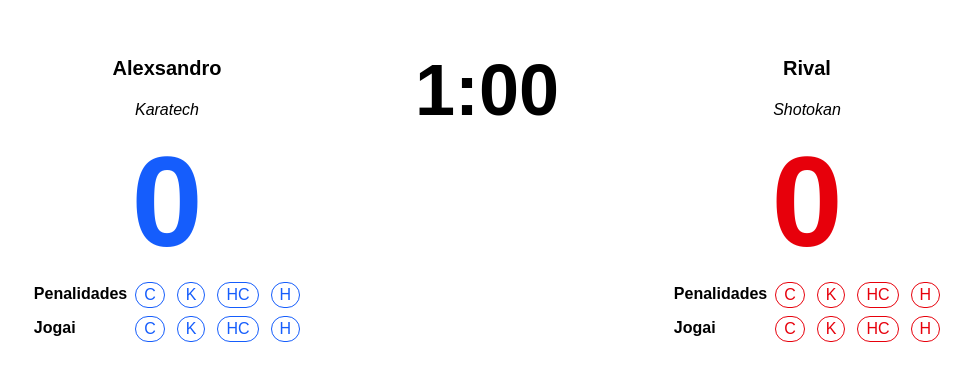
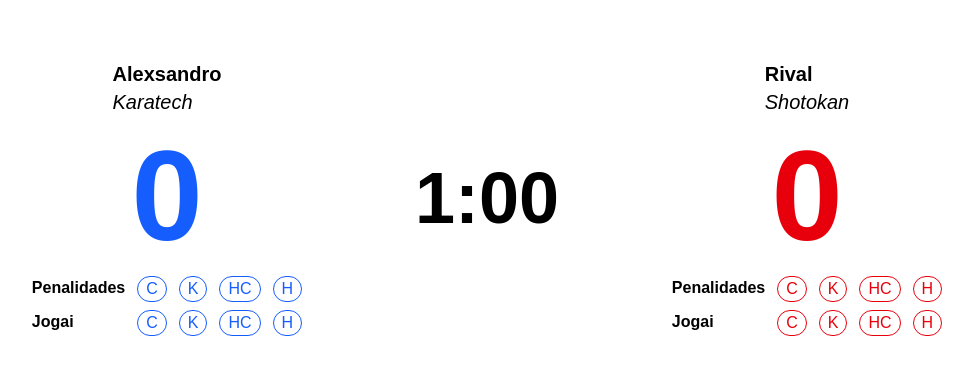
Before and after one commit to A1exsandro/scoreboard, a Next.js app: page /scoreboard in a window 1280 px wide. Shown: the part 202-582 px from the top of the page, without its empty margins (153-1126 px from the left). Built offline with nearby package versions, Linux system fonts and the light colour scheme; no server answers.

Commit message:
chore: add .env

```diff
--- a/src/app/scoreboard/page.tsx
+++ b/src/app/scoreboard/page.tsx
@@ -103,7 +103,7 @@ const Scoreboard = () => {
 
   return (
     <div className="flex flex-col w-screen h-screen justify-center">
-      {admin && (
+      {/* {admin && (
         <div className="flex justify-center space-x-4 py-4">
           <label>
             Duração:
@@ -115,13 +115,14 @@ const Scoreboard = () => {
             </select>
           </label>
         </div>
-      )}
+      )} */}
 
       <div className="relative flex">
-        <div className="text-center text-7xl font-bold rounded-full py-4 px-6 fixed w-screen">
+        <div className="fixed top-1/2 left-1/2 -translate-x-1/2 -translate-y-1/2 text-center text-7xl font-bold rounded-full py-4 px-6">
           {formatTime(timeLeft)}
         </div>
 
+        <div className="flex flex-col md:flex-row w-full h-fit gap-20 md:gap-0">
           {competitors.map((c, i) => (
             <CompetitorScore
               key={c.color}
@@ -133,6 +134,7 @@ const Scoreboard = () => {
               admin={admin}
             />
           ))}
+        </div>
       </div>
 
       {admin && (
--- a/src/components/CompetitorScore.tsx
+++ b/src/components/CompetitorScore.tsx
@@ -1,3 +1,4 @@
+import { useLayoutEffect, useState } from "react";
 import Penalty from "./Penalty";
 
 type CompetitorScoreProps = {
@@ -27,14 +28,24 @@ const CompetitorScore = ({
   onToggleJogai,
   admin,
 }: CompetitorScoreProps) => {
+  const [isMobile, setIsMobile] = useState(false); console.log('---- - - dentro competitorScore', isMobile)
   const textColor = color === "red" ? "text-red-600" : "text-blue-600";
   const accent = color === "red" ? "red" : "blue";
 
+  useLayoutEffect(() => {
+      const ua = navigator.userAgent;
+      setIsMobile(/Android|iPhone|iPad|iPod/i.test(ua) || window.location.search.includes("admin=true"));
+    }, []);
+
   return (
     <div className="w-full flex flex-col items-center p-4 gap-4">
-      <h2 className="text-xl font-bold">{name}</h2>
-      <h2 className="text-md italic">{dojo}</h2>
-      <h2 className={`text-9xl font-extrabold ${textColor}`}>{score}</h2>
+      <div className={`flex ${isMobile ? 'gap-3' : 'flex-col'}`}>
+        <h2 className="text-xl font-bold">{name}</h2>
+        <h2 className="text-xl italic">{dojo}</h2>
+      </div>
+      <h2 className={`font-extrabold ${textColor}
+        ${isMobile ? 'text-5xl' : 'text-9xl'}
+      `}>{score}</h2>
 
       {admin && (
         <div className="flex gap-2">
--- a/src/components/Penalty.tsx
+++ b/src/components/Penalty.tsx
@@ -11,7 +11,7 @@ type PenaltyProps = {
 
 const Penalty = ({ title, labels, active, onToggle, color = "indigo" }: PenaltyProps) => {
   return (
-    <div className="flex gap-2 justify-between">
+    <div className="flex gap-3 justify-between">
       <h3 className="font-bold">{title}</h3>
       <div className="flex gap-3">
         {labels.map((label) => (
--- a/src/hooks/useSocket.ts
+++ b/src/hooks/useSocket.ts
@@ -8,7 +8,7 @@ export function useSocket() {
 
   useEffect(() => {
     if (!socketRef.current) {
-      socketRef.current = io("http://192.168.18.8:3000", { path: "/api/socket" });
+      socketRef.current = io(process.env.NEXT_PUBLIC_SOCKET_URL!, { path: "/api/socket" });
 
       socketRef.current.on("connect", () => {
         console.log("Socket conectado:", socketRef.current?.id);
```
Lines whose indentation alone changed are shown as unchanged.
